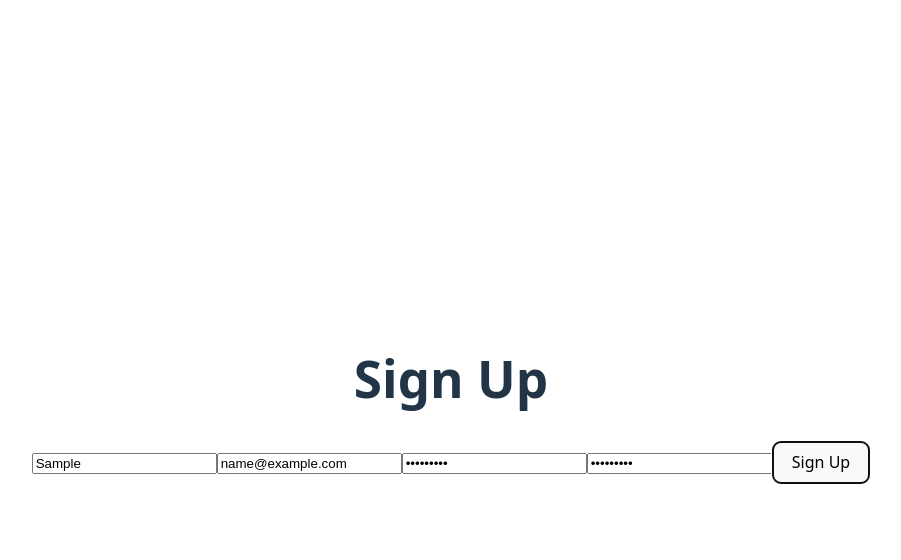
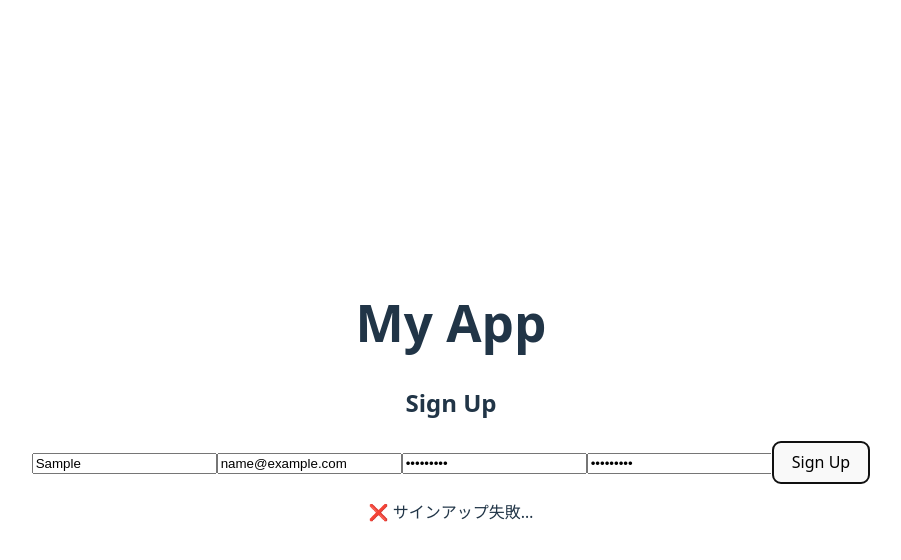
Before and after one commit to minami-77/my-dictionary-frontend, a React (Vite) app: page / in a window 1280 px wide. Both pictures are taken after typing "Sample", "name@example.com", "Sample123", "Sample123" into the empty fields and a click on the button "Sign Up". Shown: the top 560 px of the page, without its empty margins (189-1090 px from the left). Built offline with nearby package versions, Linux system fonts and the light colour scheme; no server answers.

Commit message:
add signup component

```diff
--- a/src/App.jsx
+++ b/src/App.jsx
@@ -1,58 +1,13 @@
-import { useState } from 'react'
-import axios from 'axios'
 import './App.css'
+import Signup from './components/Signup';
 
 function App() {
-  const [name, setName] = useState("");
-  const [email, setEmail] = useState("");
-  const [password, setPassword] = useState("");
-  const [passwordConfirmation, setPasswordConfirmation] = useState("");
-
-  // e is an event object of the handleSubmit function, which is passed when onSubmit
-  // same as "async function handleSubmit(e){...}"
-  const handleSubmit = async (e) => {
-
-    //  prevent reload
-    e.preventDefault();
-    console.log("イベントオブジェクト e:", e);
-    console.log("フォーム要素:", e.target);
-    console.log("フォームデータ:", Object.fromEntries(new FormData(e.target)));
-
-    // try/catch syntax (JS)
-    try {
-      //if success, pass url and data
-      const res = await axios.post(
-        'http://localhost:3001/users',
-        {
-          user: {
-            name,
-            email,
-            password,
-            password_confirmation: passwordConfirmation
-          }
-        }
-      );
-      console.log("Success:", res.data);
-    } catch (err) {
-      // if fail, error message
-      console.error("Error:", err.response?.data || err.message);
-    }
-  };
-
   return (
-    <>
-      <div>
-        <h1>Sign Up</h1>
-        <form onSubmit={handleSubmit}>
-          <input value ={name} onChange={(e)=> setName(e.target.value)} placeholder='Name'/>
-          <input value ={email} onChange={(e)=> setEmail(e.target.value)} placeholder='Email'/>
-          <input type="password" value={password}onChange={(e)=> setPassword(e.target.value)} placeholder='Password'/>
-          <input type="password" value ={passwordConfirmation} onChange={(e)=> setPasswordConfirmation(e.target.value)} placeholder='Confirm Password '/>
-          <button type="submit">Sign Up</button>
-        </form>
-      </div>
-    </>
+    <div>
+      <h1>My App</h1>
+      <Signup />
+    </div>
   );
 }
 
-export default App
+export default App;
--- /dev/null
+++ b/src/components/Signup.jsx
@@ -0,0 +1,46 @@
+import { useState } from "react";
+import axios from "axios";
+
+function Signup() {
+  const [name, setName] = useState("");
+  const [email, setEmail] = useState("");
+  const [password, setPassword] = useState("");
+  const [passwordConfirmation, setPasswordConfirmation] = useState("");
+  const [message, setMessage] = useState("");
+
+  const handleSubmit = async (e) => {
+    e.preventDefault();
+    try {
+      const res = await axios.post("http://localhost:3001/users", {
+        user: {
+          name,
+          email,
+          password,
+          password_confirmation: passwordConfirmation,
+        },
+      });
+      setMessage("✅ サインアップ成功！");
+      console.log("Success:", res.data);
+    } catch (err) {
+      setMessage("❌ サインアップ失敗…");
+      console.error("Error:", err.response?.data || err.message);
+    }
+  };
+
+  return (
+    <div>
+      <h2>Sign Up</h2>
+      <form onSubmit={handleSubmit}>
+        <input value={name} onChange={(e) => setName(e.target.value)} placeholder="Name" />
+        <input value={email} onChange={(e) => setEmail(e.target.value)} placeholder="Email" />
+        <input type="password" value={password} onChange={(e) => setPassword(e.target.value)} placeholder="Password" />
+        <input type="password" value={passwordConfirmation} onChange={(e) => setPasswordConfirmation(e.target.value)} placeholder="Confirm Password" />
+        <button type="submit">Sign Up</button>
+      </form>
+
+      {message && <p>{message}</p>}
+    </div>
+  );
+}
+
+export default Signup;
```
